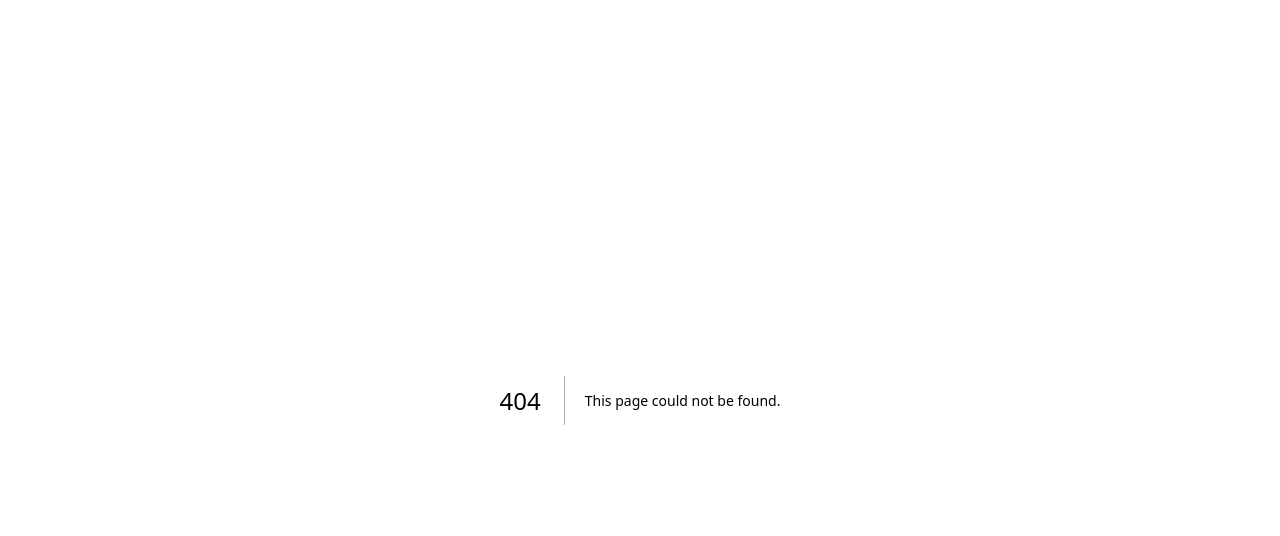
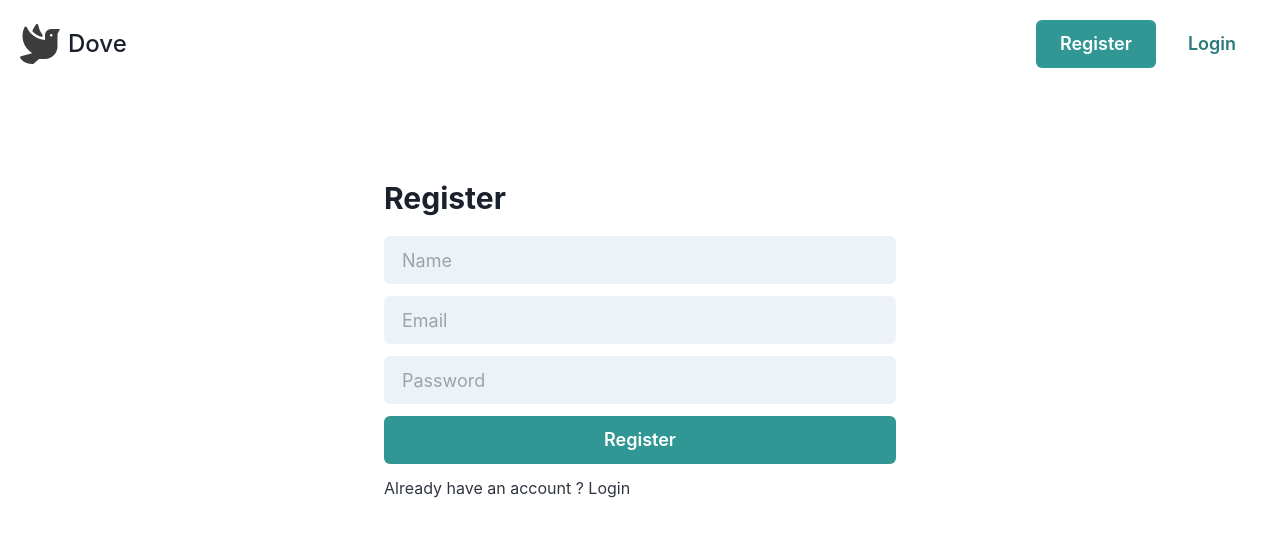
Before and after one commit to octoi/dove, a Next.js app in the folder app/: page /account/register in a window 1280 px wide. Before the commit this address had no page. Shown: the top 536 px of the page. Built offline with nearby package versions, Linux system fonts and the light colour scheme.

Commit message:
register page

```diff
--- /dev/null
+++ b/app/pages/account/register.tsx
@@ -0,0 +1,122 @@
+import { useState } from 'react';
+import { useRouter } from 'next/router';
+import { Layout } from '@/components/Layout';
+import { Paths } from '@/utils/paths';
+import { useMutation } from '@apollo/client';
+import { REGISTER_USER } from '@/graphql/account/account.mutation';
+import { setUser } from '@/utils/user';
+import { Button, Center, Flex, Input, useToast, Link } from '@chakra-ui/react';
+
+export default function RegisterPage() {
+  const toast = useToast();
+  const router = useRouter();
+
+  const [name, setName] = useState('');
+  const [email, setEmail] = useState('');
+  const [password, setPassword] = useState('');
+  const [loading, setLoading] = useState(false);
+
+  const [registerUser] = useMutation(REGISTER_USER);
+
+  const handleFormSubmit = (e: any) => {
+    e.preventDefault();
+    setLoading(true);
+
+    registerUser({
+      variables: {
+        name,
+        email,
+        password,
+        profile: encodeURI(
+          `https://avatars.dicebear.com/api/identicon/${name}.svg`
+        ),
+      },
+    })
+      .then(({ data }) => {
+        const registerData = data?.register;
+        setUser(registerData);
+        toast({
+          title: `Welcome ${name} to dove 🥳`,
+          description: 'Account registered successfully',
+          status: 'success',
+          position: 'top-right',
+          isClosable: true,
+          duration: 3000,
+        });
+        router.push(Paths.home);
+      })
+      .catch((err) => {
+        toast({
+          title: 'Failed to register',
+          description: err?.message,
+          status: 'error',
+          position: 'top-right',
+          isClosable: true,
+          duration: 5000,
+        });
+      })
+      .finally(() => {
+        setLoading(false);
+      });
+  };
+
+  return (
+    <Layout title='Register'>
+      <Center mt={10}>
+        <Flex direction='column' p={8} className='w-full max-w-xl'>
+          <form onSubmit={handleFormSubmit}>
+            <h2 className='text-3xl font-bold mb-5'>Register</h2>
+            <Input
+              placeholder='Name'
+              type='text'
+              size='lg'
+              variant='filled'
+              value={name}
+              onChange={(e) => setName(e.target.value)}
+              disabled={loading}
+              required
+            />
+            <Input
+              placeholder='Email'
+              type='email'
+              size='lg'
+              variant='filled'
+              value={email}
+              onChange={(e) => setEmail(e.target.value)}
+              mt={3}
+              disabled={loading}
+              required
+            />
+            <Input
+              placeholder='Password'
+              type='password'
+              size='lg'
+              variant='filled'
+              value={password}
+              onChange={(e) => setPassword(e.target.value)}
+              mt={3}
+              disabled={loading}
+              required
+            />
+            <Button
+              mt={3}
+              size='lg'
+              colorScheme='teal'
+              disabled={loading}
+              isLoading={loading}
+              type='submit'
+              w='full'
+            >
+              Register
+            </Button>
+            <Link href={Paths.login}>
+              <p className='mt-3 opacity-90 cursor-pointer transition duration-500 hover:underline'>
+                Already have an account ? Login
+              </p>
+            </Link>
+          </form>
+        </Flex>
+      </Center>
+    </Layout>
+  );
+}
```
